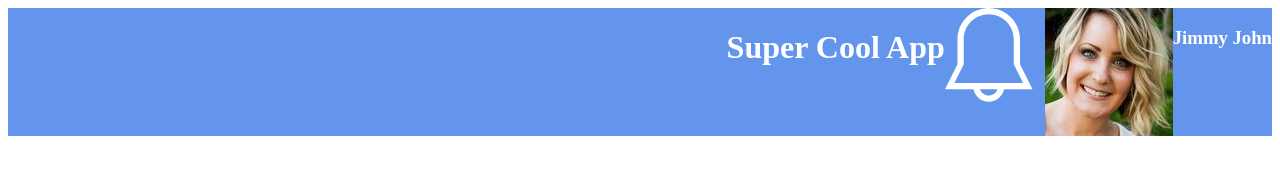
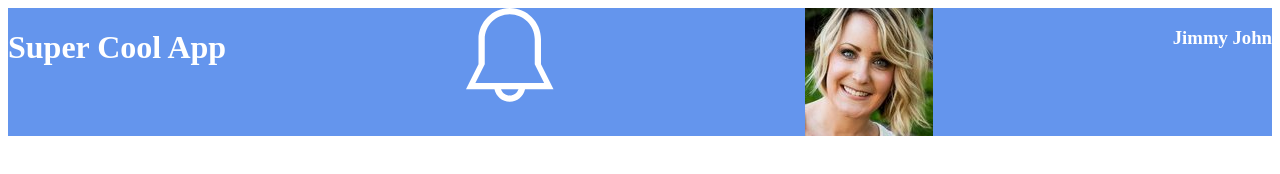
Before and after one commit to jeffbalagosa/Unit-7-Project, a plain HTML site: page index.html in a window 1280 px wide. Drawn offline with nearby package versions, Linux system fonts and the light colour scheme.

Commit message:
Update style.css

```diff
--- a/css/style.css
+++ b/css/style.css
@@ -4,8 +4,7 @@
 
 header {
   display: flex;
-  flex-direction: row;
-  justify-content: flex-end;
+  justify-content: space-between;
   color: white;
   background-color: cornflowerblue;
 }
```
